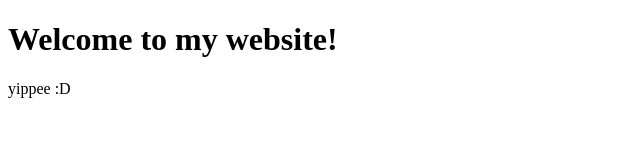
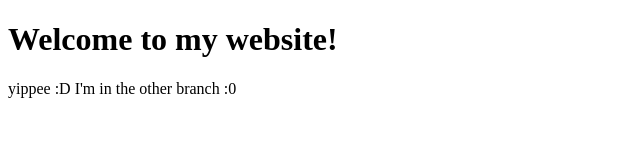
Before and after one commit to gmombo56/gmombo56.github.com, a plain HTML site: page index.html in a window 1280 px wide. Shown: the whole page, without its empty margins (0-640 px from the left). Drawn offline with Linux system fonts and the light colour scheme.

Commit message:
Update index.html

```diff
--- a/index.html
+++ b/index.html
@@ -2,6 +2,6 @@
 <html>
   <body>
     <h1>Welcome to my website!</h1>
-    <p>yippee :D</p>
+    <p>yippee :D I'm in the other branch :0</p>
   </body>
 </html>
```
